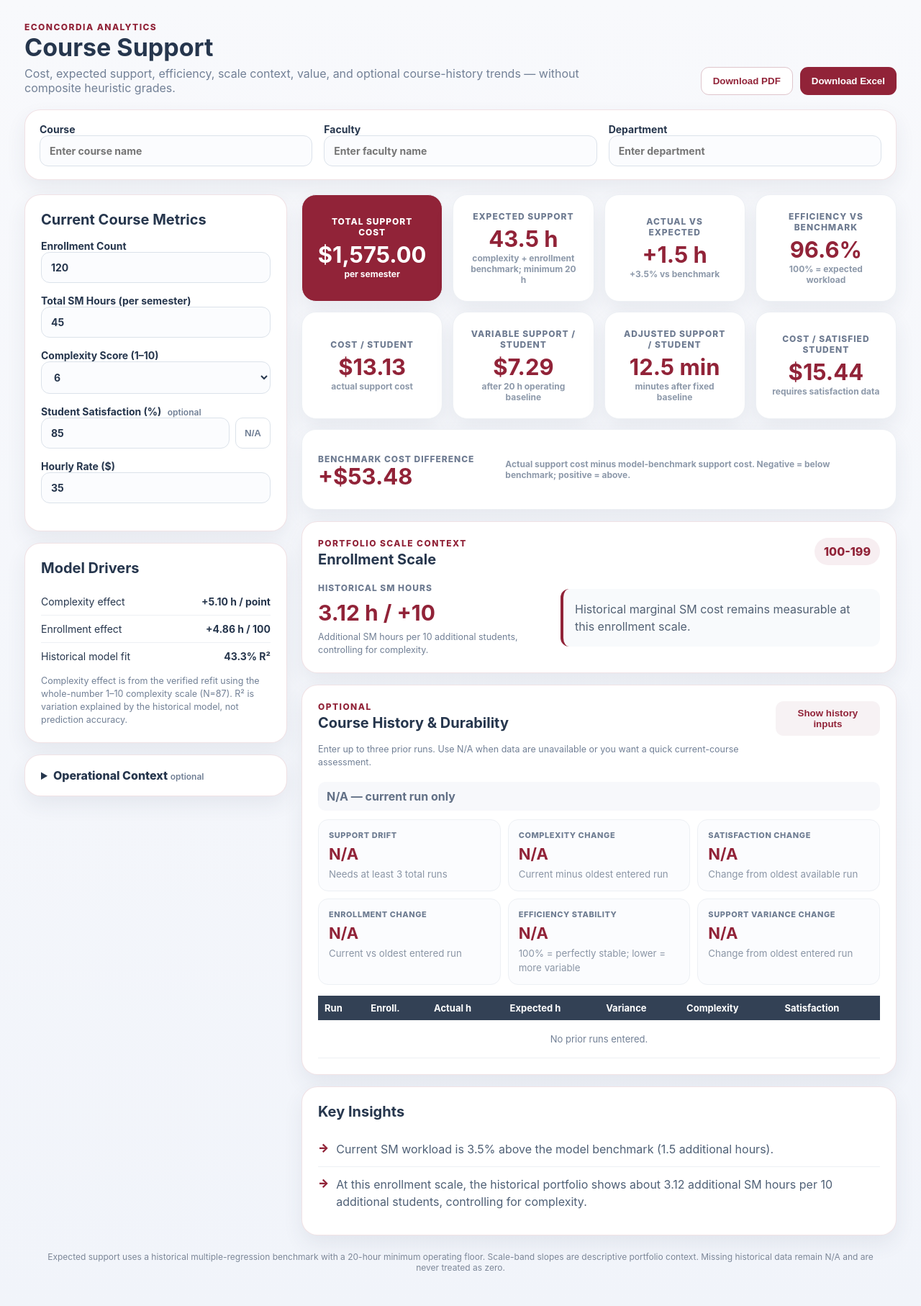
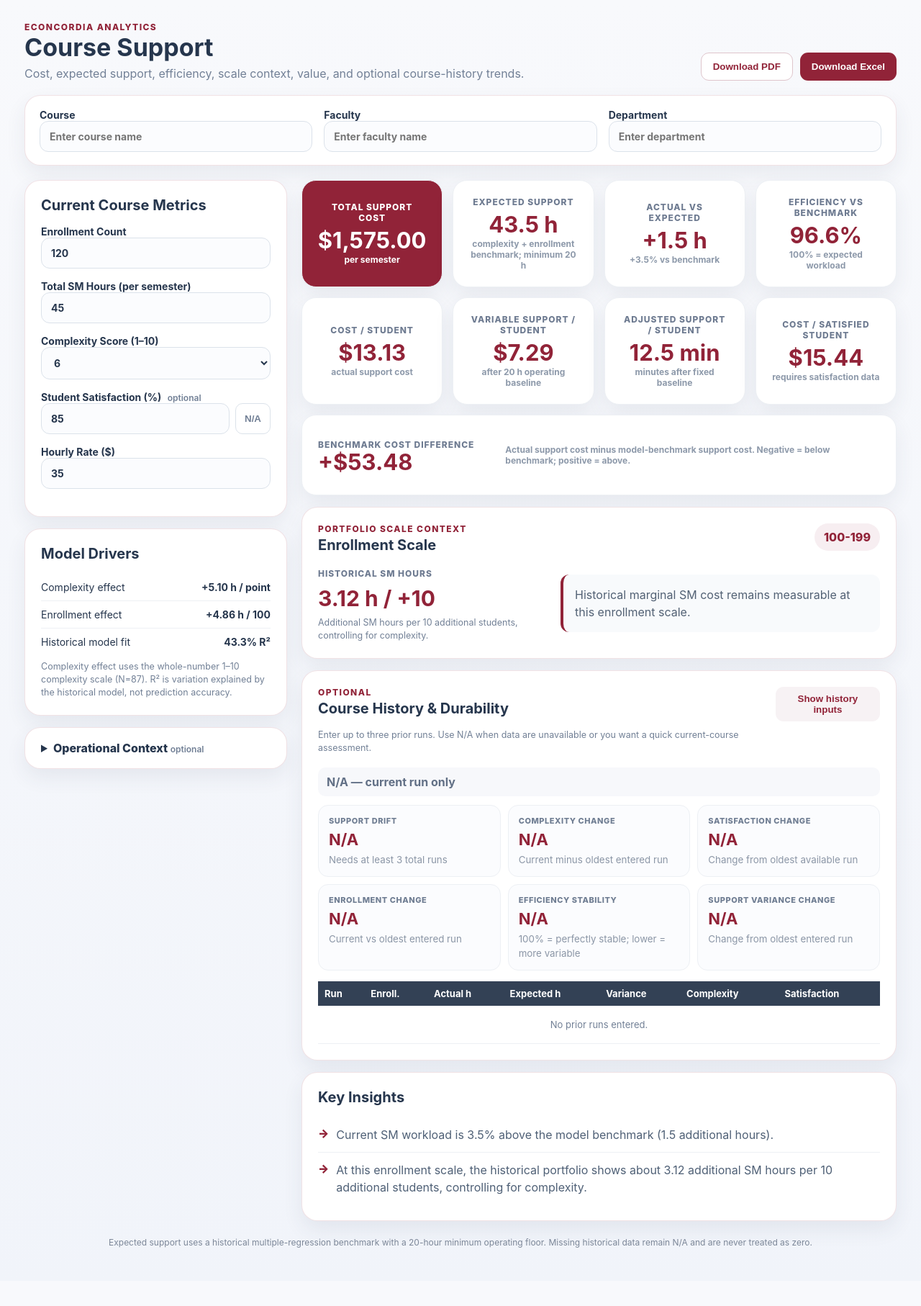
Before and after one commit to Jalapenoface/Support_Calculator, a Flask app: page / in a window 1280 px wide. Shown: the whole page at 72% size. After the commit the page ends 1733 px from the top, so only its background shows below. Run offline with Flask 3, Linux system fonts and the light colour scheme.

Commit message:
Update index.html to clarify text and remove grades reference
Removed reference to composite heuristic grades from the lede paragraph and updated the small-note paragraph to clarify the complexity effect.

```diff
--- a/templates/index.html
+++ b/templates/index.html
@@ -12,7 +12,7 @@
       <div>
         <p class="eyebrow">eConcordia analytics</p>
         <h1>Course Support</h1>
-        <p class="lede">Cost, expected support, efficiency, scale context, value, and optional course-history trends — without composite heuristic grades.</p>
+        <p class="lede">Cost, expected support, efficiency, scale context, value, and optional course-history trends.</p>
       </div>
       <div class="header-actions">
         <button class="btn secondary" id="pdfBtn">Download PDF</button>
@@ -55,7 +55,7 @@
           <div class="driver-line"><span>Complexity effect</span><strong id="complexityRate">+{{ "%.2f"|format(model_config.expected_support.regression.complexity_coefficient) }} h / point</strong></div>
           <div class="driver-line"><span>Enrollment effect</span><strong id="enrollmentRate">+{{ "%.2f"|format(model_config.expected_support.regression.enrollment_coefficient * 100) }} h / 100</strong></div>
           <div class="driver-line"><span>Historical model fit</span><strong id="modelR2">{{ "%.1f"|format(model_config.expected_support.regression.r_squared * 100) }}% R²</strong></div>
-          <p class="small-note">Complexity effect is from the verified refit using the whole-number 1–10 complexity scale (N={{ model_config.expected_support.regression.sample_size }}). R² is variation explained by the historical model, not prediction accuracy.</p>
+          <p class="small-note">Complexity effect uses the whole-number 1–10 complexity scale (N={{ model_config.expected_support.regression.sample_size }}). R² is variation explained by the historical model, not prediction accuracy.</p>
         </section>
 
         <details class="card optional-card">
@@ -204,7 +204,7 @@
     </div>
 
     <footer>
-      Expected support uses a historical multiple-regression benchmark with a {{ model_config.expected_support.minimum_hours|int }}-hour minimum operating floor. Scale-band slopes are descriptive portfolio context. Missing historical data remain N/A and are never treated as zero.
+      Expected support uses a historical multiple-regression benchmark with a {{ model_config.expected_support.minimum_hours|int }}-hour minimum operating floor. Missing historical data remain N/A and are never treated as zero.
     </footer>
   </main>
 
```
